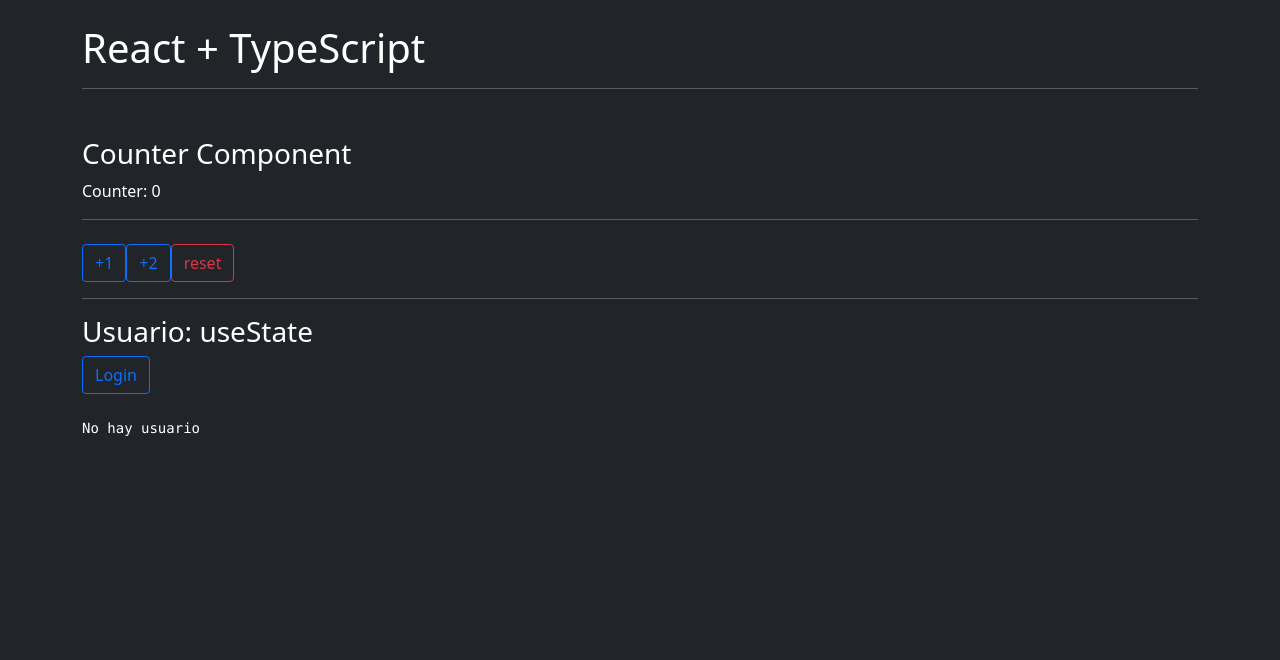
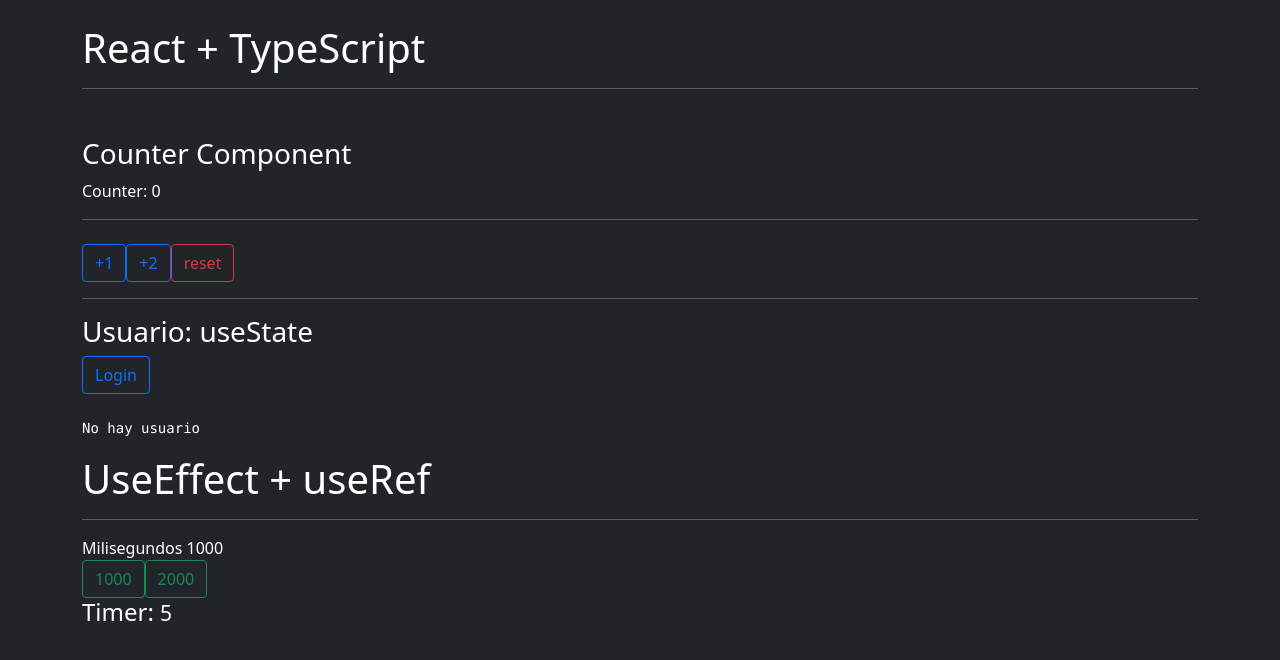
Before and after one commit to gdariodh/my-app-react-ts, a React (Create React App) app: page / in a window 1280 px wide. Shown: the top 660 px of the page. Built offline with nearby package versions, Linux system fonts and the light colour scheme.

Commit message:
example React Ts props, useEffect and useRef

```diff
--- a/src/App.tsx
+++ b/src/App.tsx
@@ -1,5 +1,6 @@
 import { Counter } from "./components/Counter";
 import Usuario from "./components/Usuario";
+import TimerPadre from "./components/TimerPadre";
 
 
 function App() {
@@ -14,6 +15,12 @@
     <hr />
 
     <Usuario/>
+
+    <h1>UseEffect + useRef</h1>
+
+    <hr />
+
+    <TimerPadre/>
     </>
   );
 }
--- /dev/null
+++ b/src/components/Timer.tsx
@@ -0,0 +1,31 @@
+import { useEffect, useRef, useState } from "react";
+
+type TimerArgs = {
+  milisegundos: number;
+  //   con ? es opcional
+  segundos?: number;
+};
+
+// asi definimos como esperamos la prop milisegundos
+export const Timer = ({ milisegundos }: TimerArgs) => {
+  const [segundos, setSegundos] = useState(0);
+  const ref = useRef<NodeJS.Timeout>();
+
+  useEffect(() => {
+
+    ref.current && clearInterval(ref.current);
+
+    ref.current = setInterval(() => {
+      setSegundos((s) => s + 1);
+    }, milisegundos);
+
+  }, [milisegundos]);
+
+  return (
+    <>
+      <h4>
+        Timer: <small>{segundos}</small>{" "}
+      </h4>
+    </>
+  );
+};
--- /dev/null
+++ b/src/components/TimerPadre.tsx
@@ -0,0 +1,23 @@
+import { useState } from "react";
+import { Timer } from "./Timer";
+
+export default function TimerPadre() {
+
+  const [milisegundos, setMilisegundos] = useState(1000);
+
+  return (
+    <div>
+      <span>Milisegundos {1000}</span>
+
+      <br />
+
+
+     <button className="btn btn-outline-success" onClick={() => setMilisegundos(1000)}>1000</button>
+
+     <button className="btn btn-outline-success" onClick={() => setMilisegundos(2000)}>2000</button>
+
+{/* pasar props con TS */}
+      <Timer milisegundos={milisegundos}/>
+    </div>
+  );
+}
```
